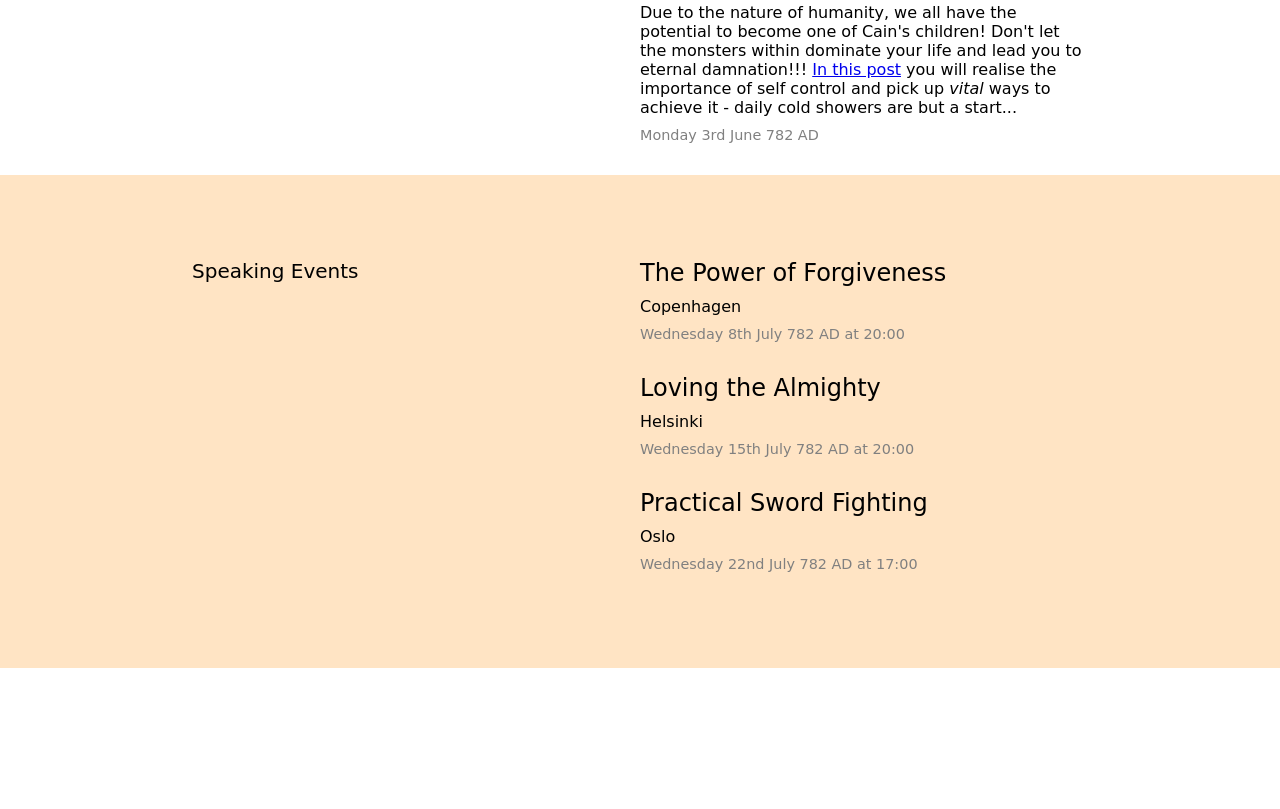
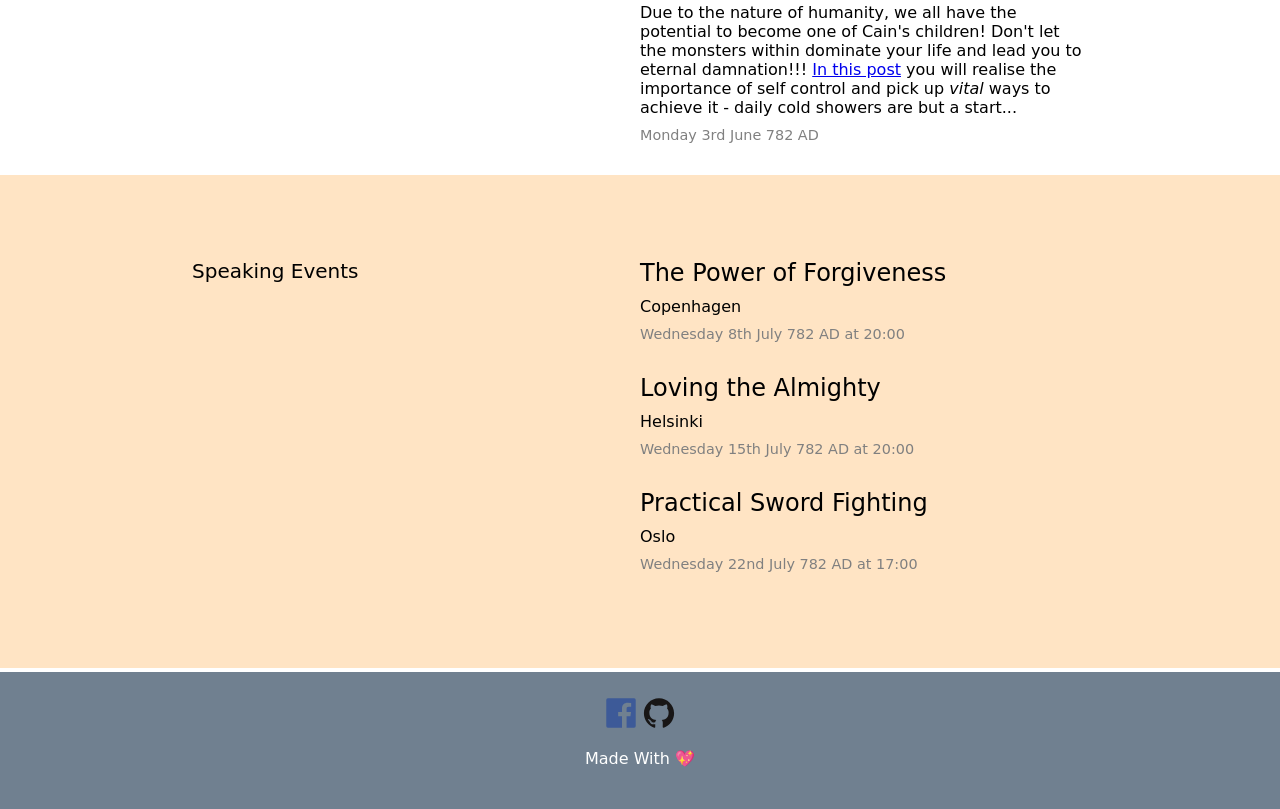
Before and after one commit to zigzaga00/beowulf-cv, a plain HTML site: page index.html in a window 1280 px wide. Shown: the part 1278-2087 px from the top of the page. Before the commit the page ends 1950 px from the top, so only its background shows below. Drawn offline with Linux system fonts and the light colour scheme; a web font is replaced by a local one.

Commit message:
finished footer

```diff
--- a/beowulf.css
+++ b/beowulf.css
@@ -149,3 +149,18 @@ body {
 .events-card p {
     margin: 10px 0;
 }
+
+footer {
+    background-color: slategray;
+    color: white;
+    padding: 25px;
+}
+
+.footer-content {
+    text-align: center;
+}
+
+.footer-content img {
+    width: 2rem;
+    height: 2rem;
+}
--- a/index.html
+++ b/index.html
@@ -124,5 +124,12 @@
             </div>
         </div>
     </section>
+    <footer>
+        <div class="footer-content">
+            <a href="#"><img src="./images/facebook-plain.svg" alt="facebook"></a>
+            <a href="#"><img src="./images/github-original.svg" alt="github"></a>
+            <p>Made With 💖</p>
+        </div>
+    </footer>
 </body>
 </html>
```
Also changed, not shown: images/facebook-plain.svg (added), images/github-original.svg (added).
